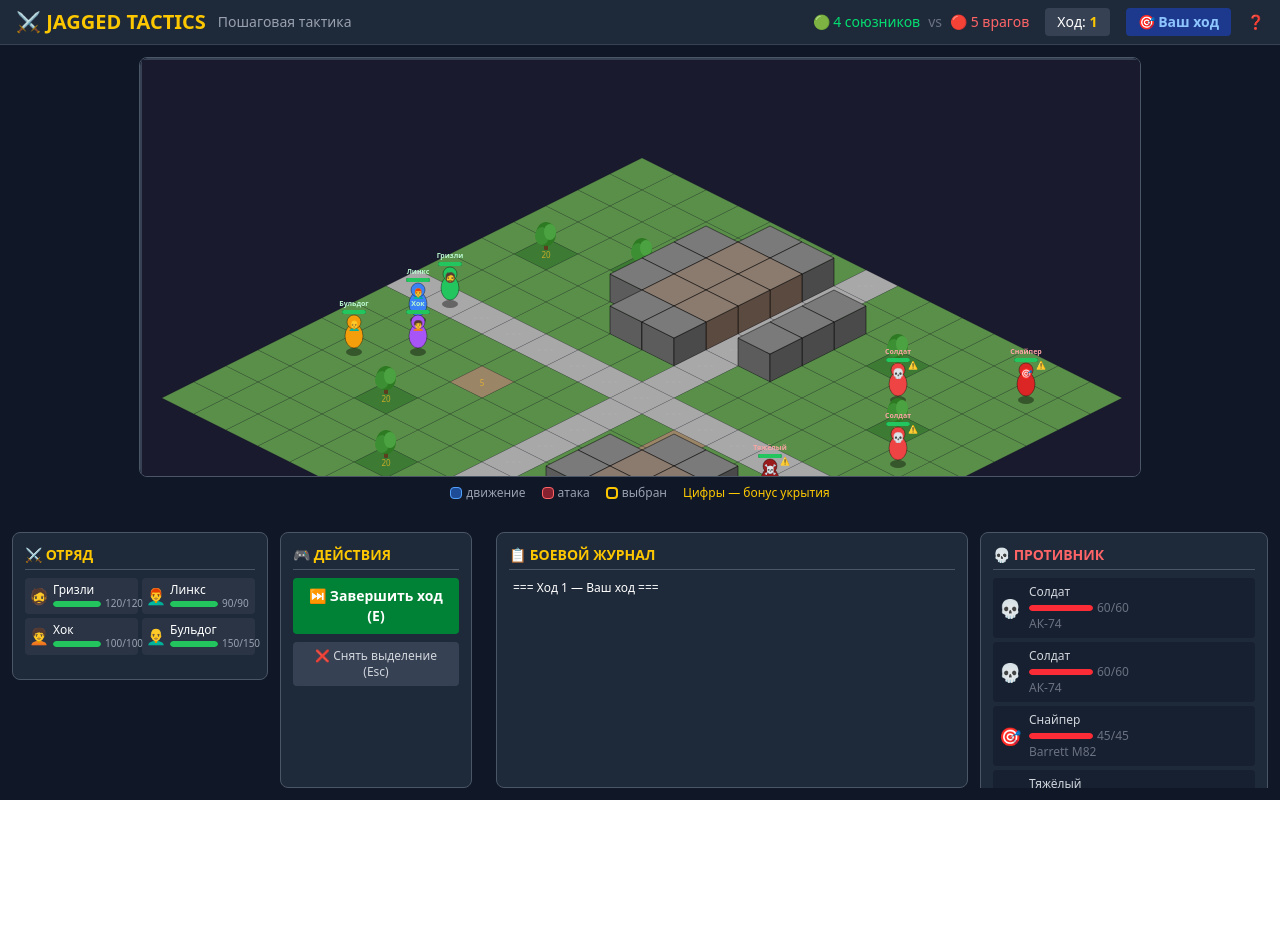
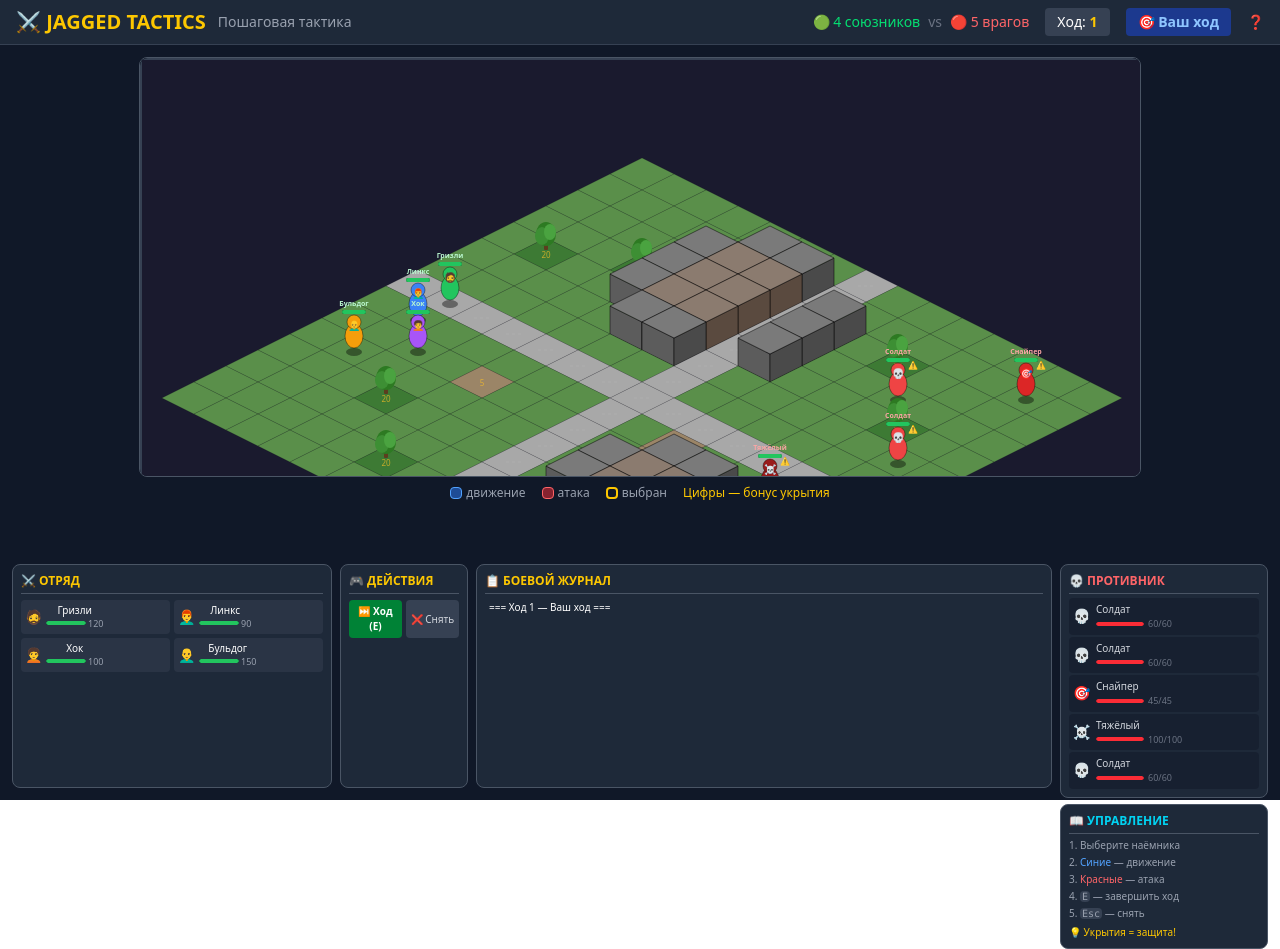
Before and after one commit to art7367-droid/NewJA, a React (Vite) app: page / in a window 1280 px wide. Before the commit the page ends 800 px from the top, so only its background shows below. Built offline with nearby package versions, Linux system fonts and the light colour scheme.

Commit message:
task snapshot 0bd91a8b-3f77-404c-b9b4-12b12f0b7239

```diff
--- a/src/App.tsx
+++ b/src/App.tsx
@@ -351,10 +351,9 @@ function App() {
         </div>
 
         {/* Bottom panels */}
-        <div className="flex gap-3 h-64 flex-shrink-0">
-          {/* Left - Characters and Actions */}
-          <div className="flex gap-3 flex-1">
-            <div className="w-64 flex-shrink-0 overflow-y-auto">
+        <div className="flex gap-2 h-56 flex-shrink-0">
+          {/* Left - Characters (wider) */}
+          <div className="w-80 flex-shrink-0">
             <CharacterPanel
               character={gameState.selectedCharacter}
               allCharacters={gameState.characters}
@@ -362,23 +361,25 @@ function App() {
             />
           </div>
 
-            {/* Actions */}
-            <div className="w-48 flex-shrink-0 bg-gray-800 border border-gray-600 rounded-lg p-3 overflow-y-auto">
-              <h3 className="text-yellow-400 font-bold text-sm mb-2 border-b border-gray-600 pb-1">
+          {/* Actions (narrower) */}
+          <div className="w-32 flex-shrink-0 bg-gray-800 border border-gray-600 rounded-lg p-2 flex flex-col">
+            <h3 className="text-yellow-400 font-bold text-xs mb-1.5 border-b border-gray-600 pb-1">
               🎮 ДЕЙСТВИЯ
             </h3>
-              <div className="space-y-2">
+
+            {/* Action buttons side by side */}
+            <div className="flex gap-1 mb-2">
               <button
                 onClick={endTurn}
                 disabled={gameState.turn !== 'player' || gameState.gameOver || isEnemyTurn}
                 className={`
-                    w-full py-2 px-3 rounded font-bold text-sm transition-all
+                  flex-1 py-1 px-1 rounded text-[10px] font-bold transition-all
                   ${gameState.turn === 'player' && !gameState.gameOver && !isEnemyTurn
                     ? 'bg-green-700 hover:bg-green-600 text-white'
                     : 'bg-gray-700 text-gray-500 cursor-not-allowed'}
                 `}
               >
-                  ⏭️ Завершить ход (E)
+                ⏭️ Ход (E)
               </button>
               <button
                 onClick={() => {
@@ -390,19 +391,20 @@ function App() {
                     validAttacks: [],
                   }));
                 }}
-                  className="w-full py-1.5 px-3 rounded text-xs bg-gray-700 hover:bg-gray-600 text-gray-300 transition-all"
+                className="flex-1 py-1 px-1 rounded text-[10px] bg-gray-700 hover:bg-gray-600 text-gray-300 transition-all"
               >
-                  ❌ Снять выделение (Esc)
+                ❌ Снять
               </button>
             </div>
 
+            {/* Mode buttons stacked */}
             {gameState.selectedCharacter && (
-                <div className="mt-3 pt-2 border-t border-gray-600">
-                  <div className="text-xs text-gray-400 mb-1">Режим:</div>
-                  <div className="flex gap-1">
+              <div className="pt-1.5 border-t border-gray-600">
+                <div className="text-[10px] text-gray-400 mb-1">Режим:</div>
+                <div className="flex flex-col gap-1">
                   <button
                     onClick={() => setGameState(prev => ({ ...prev, actionMode: 'move' }))}
-                      className={`flex-1 py-1 px-2 rounded text-xs ${
+                    className={`w-full py-0.5 px-2 rounded text-[10px] ${
                       gameState.actionMode === 'move' ? 'bg-blue-700 text-white' : 'bg-gray-700 text-gray-400'
                     }`}
                   >
@@ -410,7 +412,7 @@ function App() {
                   </button>
                   <button
                     onClick={() => setGameState(prev => ({ ...prev, actionMode: 'attack' }))}
-                      className={`flex-1 py-1 px-2 rounded text-xs ${
+                    className={`w-full py-0.5 px-2 rounded text-[10px] ${
                       gameState.actionMode === 'attack' ? 'bg-red-700 text-white' : 'bg-gray-700 text-gray-400'
                     }`}
                   >
@@ -420,36 +422,34 @@ function App() {
               </div>
             )}
           </div>
-          </div>
 
           {/* Center - Combat Log */}
           <div className="flex-1 min-w-0">
             <CombatLog log={gameState.combatLog} />
           </div>
 
-          {/* Right - Enemy info and Help */}
-          <div className="w-72 flex-shrink-0 flex flex-col gap-2 overflow-y-auto">
+          {/* Right - Enemy info and Help (narrower) */}
+          <div className="w-52 flex-shrink-0 flex flex-col gap-1.5">
             {/* Enemy info */}
-            <div className="bg-gray-800 border border-gray-600 rounded-lg p-3">
-              <h3 className="text-red-400 font-bold text-sm mb-2 border-b border-gray-600 pb-1">
+            <div className="bg-gray-800 border border-gray-600 rounded-lg p-2">
+              <h3 className="text-red-400 font-bold text-xs mb-1 border-b border-gray-600 pb-1">
                 💀 ПРОТИВНИК
               </h3>
-              <div className="space-y-1">
+              <div className="space-y-0.5">
                 {gameState.characters.filter(c => c.isEnemy && c.isAlive).map(enemy => (
-                  <div key={enemy.id} className="flex items-center gap-2 text-xs bg-gray-900/50 rounded p-1.5">
-                    <span className="text-lg">{enemy.portrait}</span>
-                    <div className="flex-1">
-                      <div className="text-gray-300">{enemy.name}</div>
+                  <div key={enemy.id} className="flex items-center gap-1.5 text-[10px] bg-gray-900/50 rounded p-1">
+                    <span className="text-sm">{enemy.portrait}</span>
+                    <div className="flex-1 min-w-0">
+                      <div className="text-gray-300 truncate">{enemy.name}</div>
                       <div className="flex items-center gap-1">
-                        <div className="w-16 h-1.5 bg-gray-900 rounded-full overflow-hidden">
+                        <div className="w-12 h-1 bg-gray-900 rounded-full overflow-hidden">
                           <div
                             className="h-full bg-red-500 rounded-full"
                             style={{ width: `${(enemy.hp / enemy.maxHp) * 100}%` }}
                           />
                         </div>
-                        <span className="text-gray-500">{enemy.hp}/{enemy.maxHp}</span>
+                        <span className="text-gray-500 text-[9px]">{enemy.hp}/{enemy.maxHp}</span>
                       </div>
-                      <div className="text-gray-500">{enemy.weapon.name}</div>
                     </div>
                   </div>
                 ))}
@@ -458,17 +458,17 @@ function App() {
 
             {/* Help */}
             {showHelp && (
-              <div className="bg-gray-800 border border-gray-600 rounded-lg p-3">
-                <h3 className="text-cyan-400 font-bold text-sm mb-2 border-b border-gray-600 pb-1">
+              <div className="bg-gray-800 border border-gray-600 rounded-lg p-2 flex-1">
+                <h3 className="text-cyan-400 font-bold text-xs mb-1 border-b border-gray-600 pb-1">
                   📖 УПРАВЛЕНИЕ
                 </h3>
-                <div className="text-xs text-gray-400 space-y-1">
-                  <p>1. Выберите наёмника из списка</p>
-                  <p>2. <span className="text-blue-400">Синие клетки</span> — движение (2 АП/клетка)</p>
-                  <p>3. <span className="text-red-400">Красные метки</span> — цели для атаки</p>
-                  <p>4. Нажмите "Завершить ход" или <kbd className="bg-gray-700 px-1 rounded">E</kbd></p>
-                  <p>5. <kbd className="bg-gray-700 px-1 rounded">Esc</kbd> — снять выделение</p>
-                  <p className="text-yellow-400 pt-1">💡 Укрытия снижают шанс попадания!</p>
+                <div className="text-[10px] text-gray-400 space-y-0.5">
+                  <p>1. Выберите наёмника</p>
+                  <p>2. <span className="text-blue-400">Синие</span> — движение</p>
+                  <p>3. <span className="text-red-400">Красные</span> — атака</p>
+                  <p>4. <kbd className="bg-gray-700 px-0.5 rounded">E</kbd> — завершить ход</p>
+                  <p>5. <kbd className="bg-gray-700 px-0.5 rounded">Esc</kbd> — снять</p>
+                  <p className="text-yellow-400 pt-0.5">💡 Укрытия = защита!</p>
                 </div>
               </div>
             )}
--- a/src/components/CharacterPanel.tsx
+++ b/src/components/CharacterPanel.tsx
@@ -11,28 +11,28 @@ const CharacterPanel: React.FC<CharacterPanelProps> = ({ character, allCharacter
   const mercs = allCharacters.filter(c => !c.isEnemy);
 
   return (
-    <div className="bg-gray-800 border border-gray-600 rounded-lg p-3 w-full">
-      <h3 className="text-yellow-400 font-bold text-sm mb-2 border-b border-gray-600 pb-1">
+    <div className="bg-gray-800 border border-gray-600 rounded-lg p-2 w-full h-full flex flex-col">
+      <h3 className="text-yellow-400 font-bold text-xs mb-1.5 border-b border-gray-600 pb-1">
         ⚔️ ОТРЯД
       </h3>
 
       {/* Character roster */}
-      <div className="grid grid-cols-2 gap-1 mb-3">
+      <div className="grid grid-cols-2 gap-1 mb-2">
         {mercs.map(merc => (
           <button
             key={merc.id}
             onClick={() => merc.isAlive && onSelectCharacter(merc)}
             className={`
-              flex items-center gap-1 p-1 rounded text-xs transition-all
+              flex items-center gap-1 p-1 rounded text-[10px] transition-all
               ${!merc.isAlive ? 'opacity-40 cursor-not-allowed' : 'hover:bg-gray-700 cursor-pointer'}
               ${character?.id === merc.id ? 'bg-gray-600 ring-1 ring-yellow-400' : 'bg-gray-700/50'}
             `}
           >
-            <span className="text-base">{merc.portrait}</span>
-            <div className="flex flex-col items-start">
-              <span className="text-white font-medium leading-tight">{merc.name}</span>
-              <div className="flex items-center gap-1">
-                <div className="w-12 h-1.5 bg-gray-900 rounded-full overflow-hidden">
+            <span className="text-sm">{merc.portrait}</span>
+            <div className="flex flex-col items-start min-w-0">
+              <span className="text-white font-medium leading-tight truncate w-full">{merc.name}</span>
+              <div className="flex items-center gap-0.5">
+                <div className="w-10 h-1 bg-gray-900 rounded-full overflow-hidden">
                   <div
                     className="h-full rounded-full"
                     style={{
@@ -41,7 +41,7 @@ const CharacterPanel: React.FC<CharacterPanelProps> = ({ character, allCharacter
                     }}
                   />
                 </div>
-                <span className="text-gray-400 text-[10px]">{merc.hp}/{merc.maxHp}</span>
+                <span className="text-gray-400 text-[9px]">{merc.hp}</span>
               </div>
             </div>
           </button>
@@ -50,17 +50,17 @@ const CharacterPanel: React.FC<CharacterPanelProps> = ({ character, allCharacter
 
       {/* Selected character details */}
       {character && (
-        <div className="bg-gray-900/50 rounded p-2 border border-gray-600">
-          <div className="flex items-center gap-2 mb-2">
-            <span className="text-2xl">{character.portrait}</span>
-            <div>
-              <div className="text-white font-bold text-sm">{character.name}</div>
-              <div className="text-gray-400 text-xs">{character.weapon.icon} {character.weapon.name}</div>
+        <div className="bg-gray-900/50 rounded p-1.5 border border-gray-600 flex-1">
+          <div className="flex items-center gap-1.5 mb-1.5">
+            <span className="text-xl">{character.portrait}</span>
+            <div className="min-w-0">
+              <div className="text-white font-bold text-xs truncate">{character.name}</div>
+              <div className="text-gray-400 text-[10px] truncate">{character.weapon.icon} {character.weapon.name}</div>
             </div>
           </div>
 
           {/* Stats */}
-          <div className="grid grid-cols-2 gap-1 text-xs mb-2">
+          <div className="grid grid-cols-2 gap-x-2 gap-y-0.5 text-[10px] mb-1.5">
             <div className="flex justify-between">
               <span className="text-gray-400">❤️ HP:</span>
               <span className="text-green-400">{character.hp}/{character.maxHp}</span>
@@ -88,9 +88,9 @@ const CharacterPanel: React.FC<CharacterPanelProps> = ({ character, allCharacter
           </div>
 
           {/* Weapon info */}
-          <div className="bg-gray-800 rounded p-1.5 text-xs border border-gray-700">
-            <div className="text-gray-300 font-bold mb-1">🔫 Оружие:</div>
-            <div className="grid grid-cols-2 gap-x-2 gap-y-0.5">
+          <div className="bg-gray-800 rounded p-1 text-[10px] border border-gray-700">
+            <div className="text-gray-300 font-bold mb-0.5">🔫 Оружие:</div>
+            <div className="grid grid-cols-2 gap-x-1.5 gap-y-0.5">
               <span className="text-gray-400">Урон:</span>
               <span className="text-red-300">{character.weapon.damage}</span>
               <span className="text-gray-400">Дальн.:</span>
--- a/src/components/CombatLog.tsx
+++ b/src/components/CombatLog.tsx
@@ -14,13 +14,13 @@ const CombatLog: React.FC<CombatLogProps> = ({ log }) => {
   }, [log]);
 
   return (
-    <div className="bg-gray-800 border border-gray-600 rounded-lg p-3 w-full h-full flex flex-col">
-      <h3 className="text-yellow-400 font-bold text-sm mb-2 border-b border-gray-600 pb-1">
+    <div className="bg-gray-800 border border-gray-600 rounded-lg p-2 w-full h-full flex flex-col">
+      <h3 className="text-yellow-400 font-bold text-xs mb-1 border-b border-gray-600 pb-1">
         📋 БОЕВОЙ ЖУРНАЛ
       </h3>
       <div
         ref={scrollRef}
-        className="flex-1 overflow-y-auto text-xs space-y-0.5 scrollbar-thin"
+        className="flex-1 overflow-y-auto text-[10px] space-y-0.5 scrollbar-thin"
       >
         {log.length === 0 ? (
           <p className="text-gray-500 italic">Выберите наёмника и начните ход...</p>
```
Lines whose indentation alone changed are shown as unchanged.
